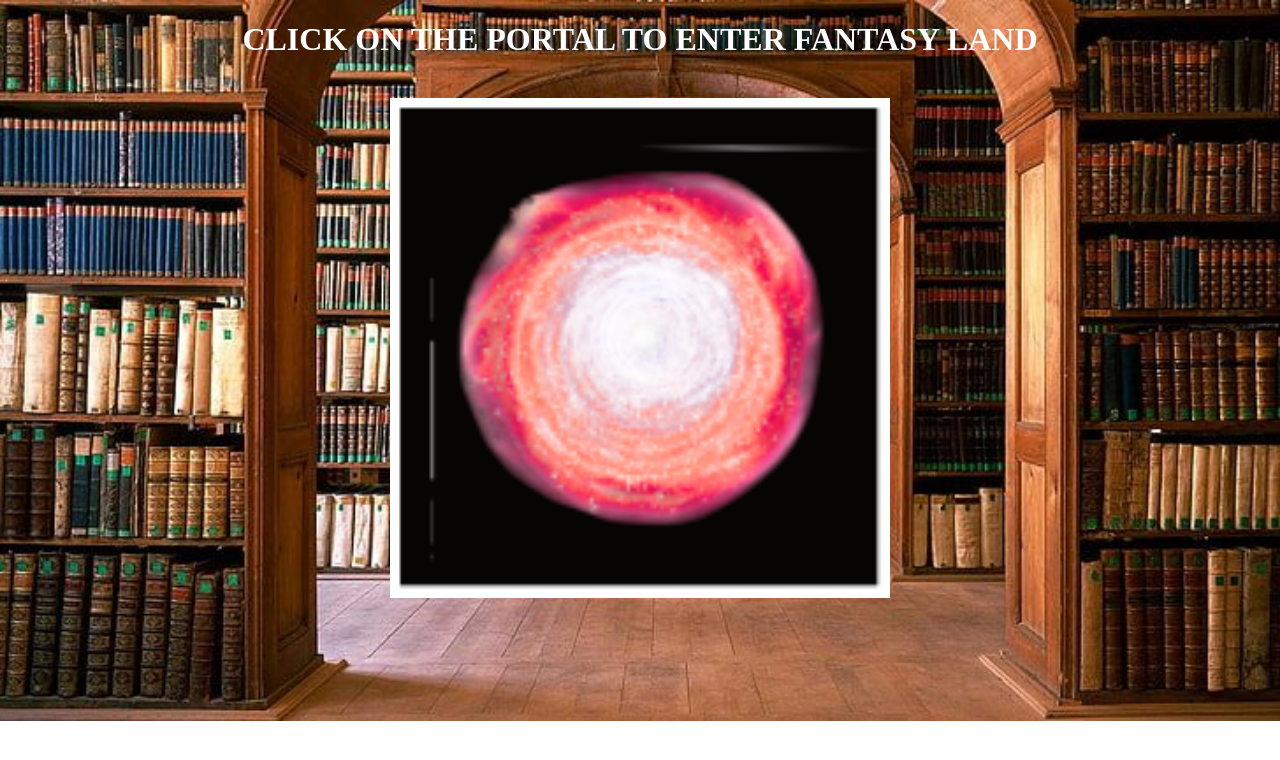
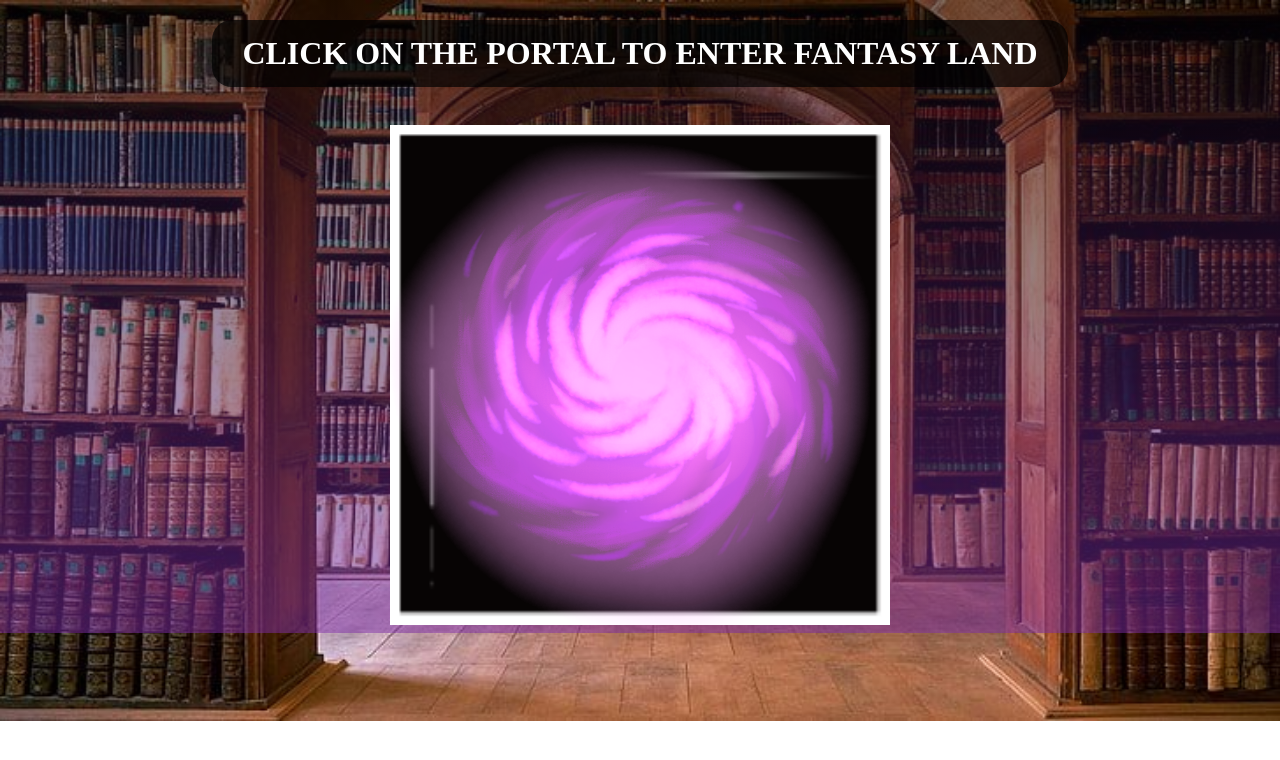
Before and after one commit to noryangdalu/QWHACK, a Flask app: page / in a window 1280 px wide. Shown: the top 760 px of the page. Run offline with Flask 3, Linux system fonts and the light colour scheme.

Commit message:
UI changes to intro
Added semi opaque text box to title, darkened background and added a purple gradient.

```diff
--- a/static/introStyles.css
+++ b/static/introStyles.css
@@ -24,10 +24,17 @@
 h1 {
 	text-align: center;
 	color: #ffffff;
+	background-color: rgba(0, 0, 0, 0.7);
+	border-radius: 20px;
+	padding: 15px 30px;
+	width: fit-content;
+	margin: 20px auto;
 }
 
 body {
-	background-image: url('introLibrary.jpg');
+
+	background-image:
+		linear-gradient(rgba(0, 0, 0, 0.5), rgba(125, 45, 167, 0.5)),
+		url('introLibrary.jpg');
 	background-repeat: no-repeat;
-	background-size: cover;
-}
+	background-size: cover;}
```
Also changed, not shown: static/portalFront.png.
